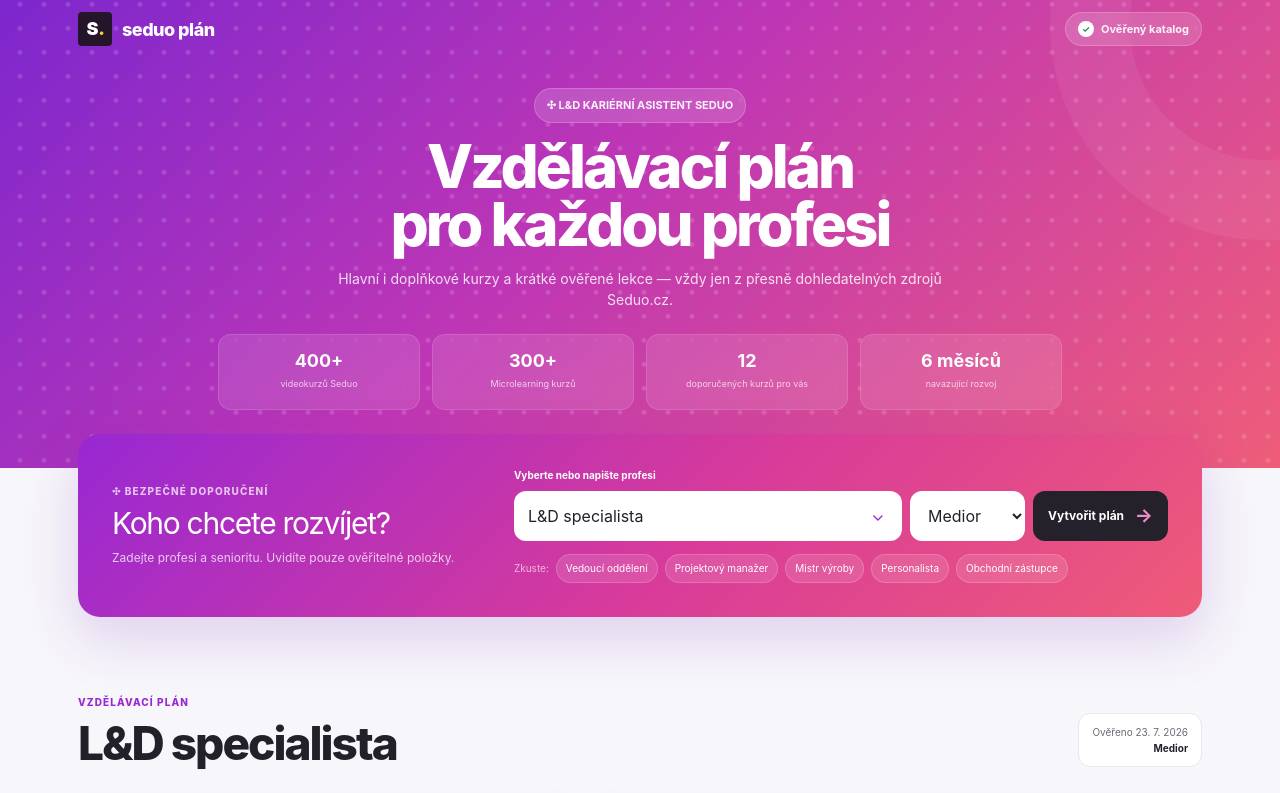
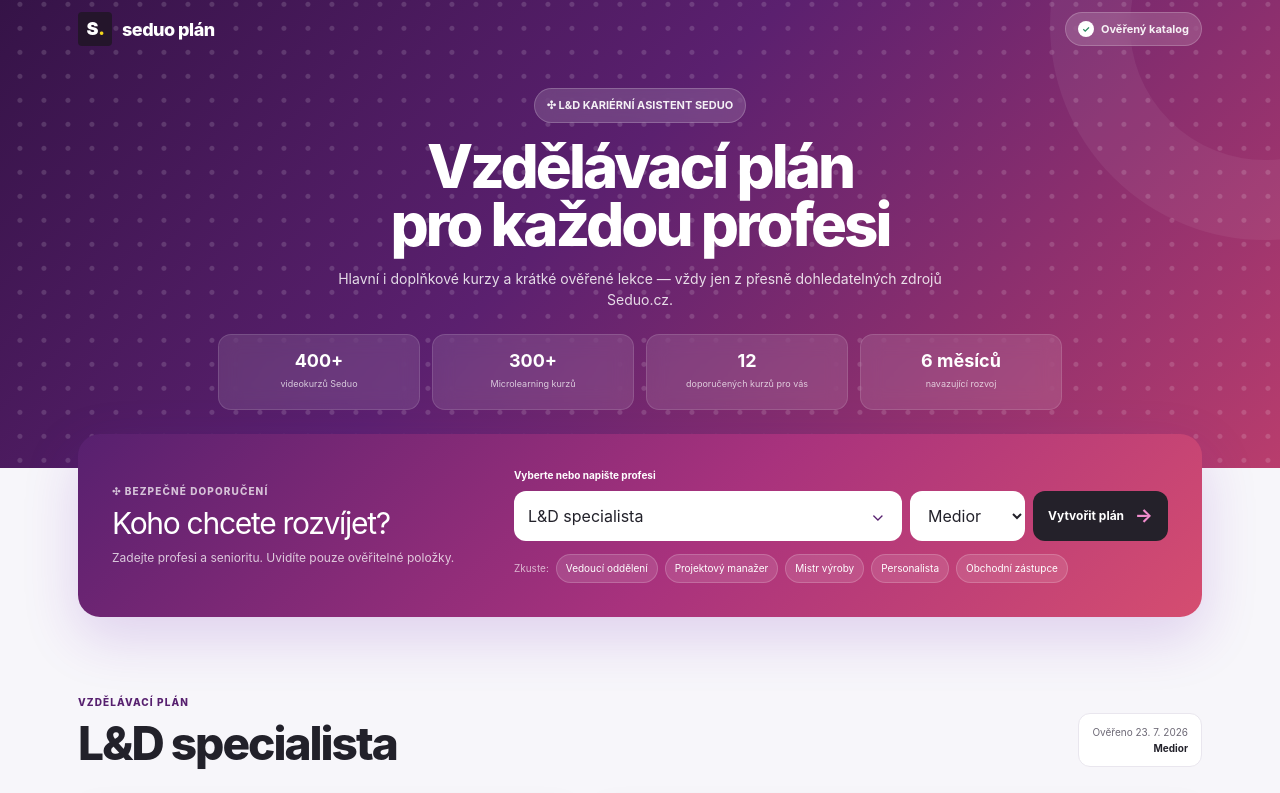
Before and after one commit to Tereza3011/seduo-plan-profese, a Next.js app: page / in a window 1280 px wide. Shown: the top 793 px of the page. Built offline with nearby package versions, Linux system fonts and the light colour scheme.

Commit message:
Ztmavit fialové prostředí aplikace

```diff
--- a/app/globals.css
+++ b/app/globals.css
@@ -1,10 +1,10 @@
 @import "tailwindcss";
 
 :root {
-  --violet: #9828d3;
-  --violet-dark: #7020b5;
-  --pink: #d83b9a;
-  --coral: #ef5b78;
+  --violet: #57206f;
+  --violet-dark: #381348;
+  --pink: #a8327d;
+  --coral: #d54d70;
   --ink: #22212a;
   --muted: #6d6976;
   --background: #f7f6fa;
@@ -44,7 +44,7 @@
 .hero {
   background:
     radial-gradient(circle at 83% 18%, rgba(255,255,255,.14) 0 2px, transparent 3px) 0 0 / 24px 24px,
-    linear-gradient(135deg, #7d27ce 0%, #be36b5 45%, #ef5d79 100%);
+    linear-gradient(135deg, #351347 0%, #5b206f 45%, #b93d6d 100%);
   color: #fff;
   overflow: hidden;
   position: relative;
```
